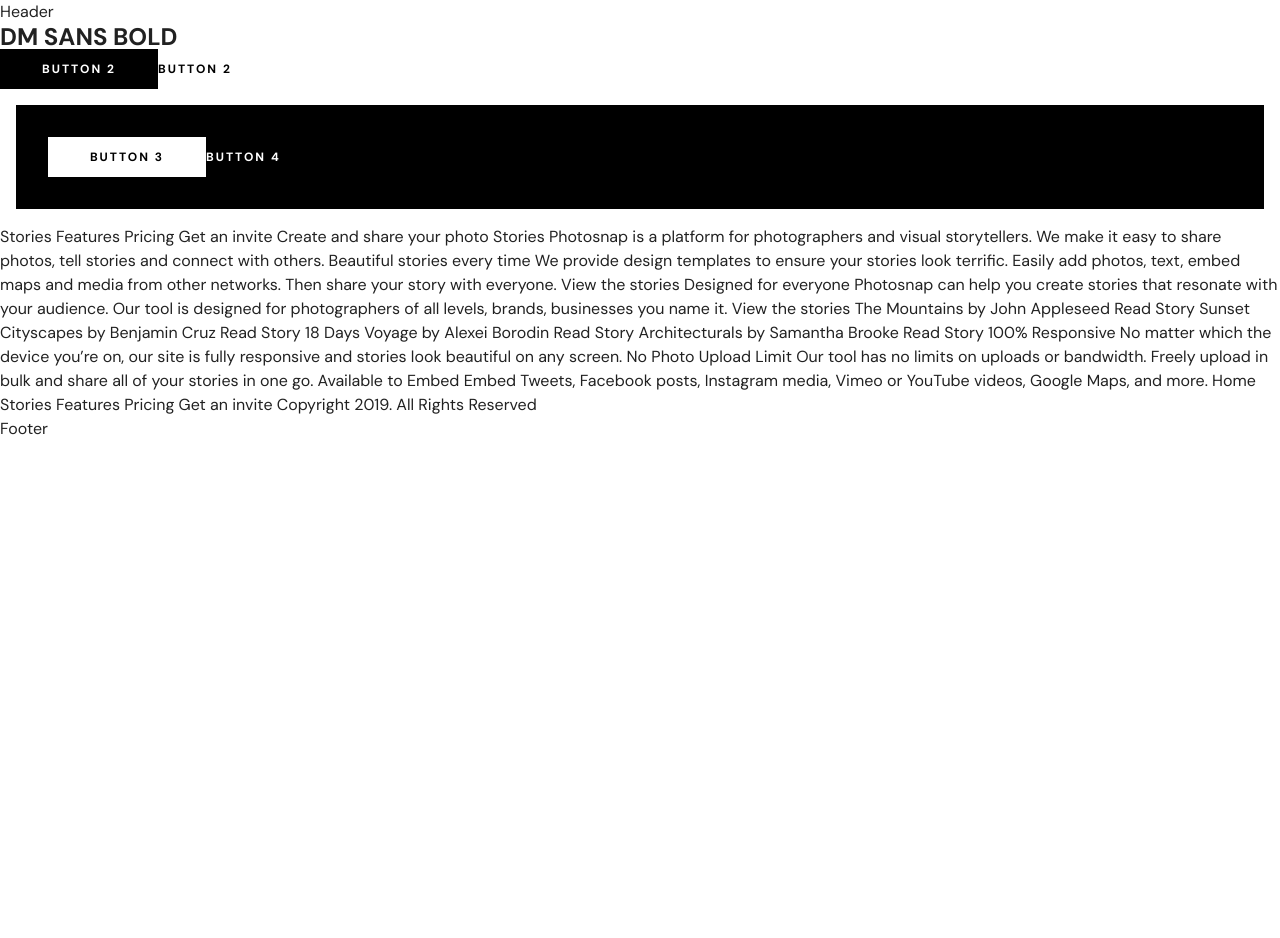
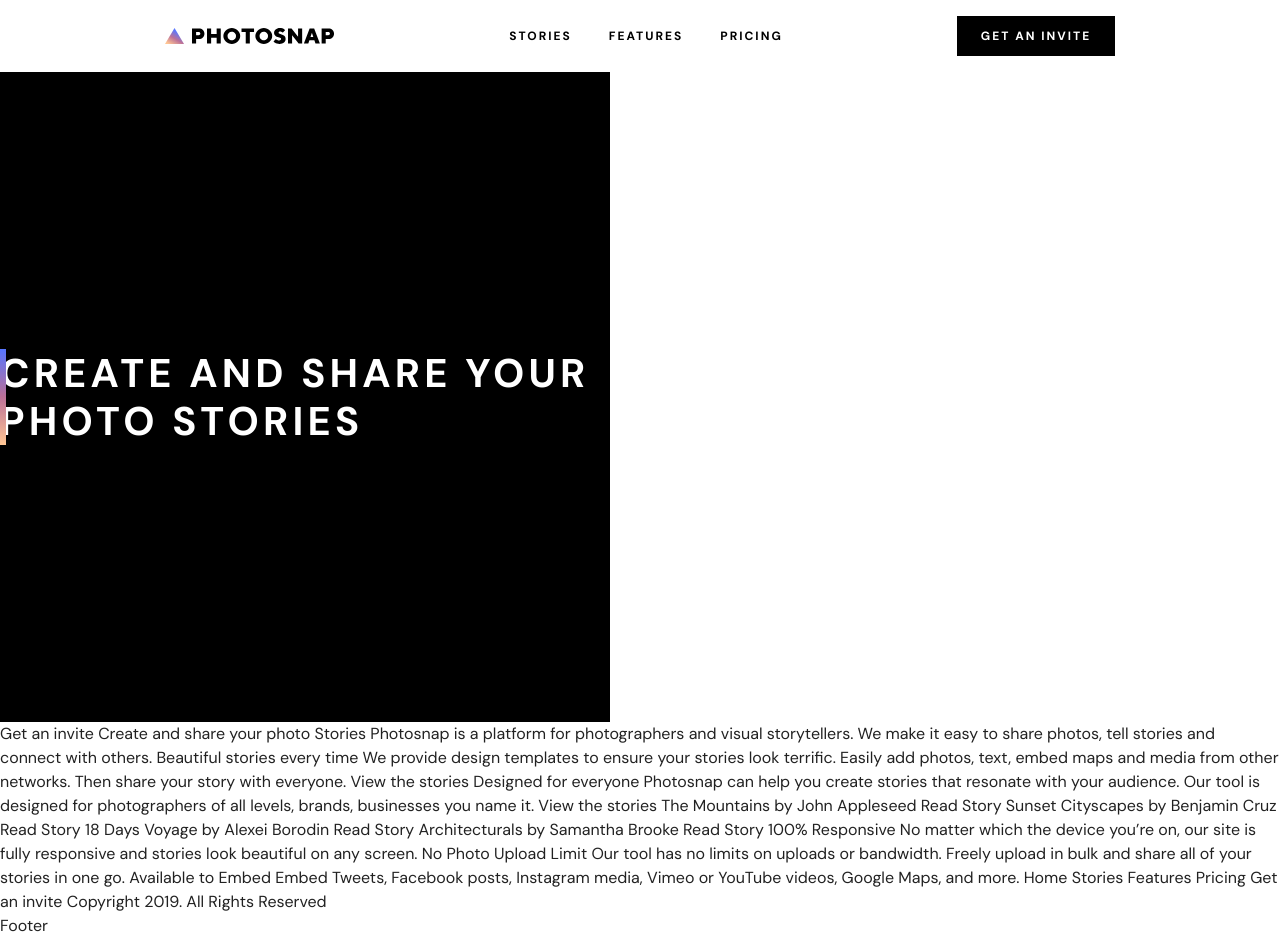
Before and after one commit to nekopudding/photosnap-multi-page-website, a React (Create React App) app: page / in a window 1280 px wide. Before the commit the page ends 800 px from the top, so only its background shows below. Built offline with nearby package versions, Linux system fonts and the light colour scheme.

Commit message:
home page progress

```diff
--- a/src/components/Button/Button.styles.jsx
+++ b/src/components/Button/Button.styles.jsx
@@ -9,6 +9,7 @@ export const ContainedButton = styled(Box,{
   height: 40,
   justifyContent: 'center',
   alignItems: 'center',
+  cursor: 'pointer',
   '& *': {
     textDecoration: 'none',
     color: invertColors ? theme.palette.black : theme.palette.white,
@@ -20,10 +21,11 @@ export const ContainedButton = styled(Box,{
   },
 }));
 
-export const TextButton = styled(Box,{
+export const UnderlinedButton = styled(Box,{
   shouldForwardProp: (prop)=> prop !== 'invertColors',
 })(({ invertColors, theme }) => ({
   display: 'inline-block',
+  cursor: 'pointer',
   '& *': {
     color: invertColors ? theme.palette.white : theme.palette.black,
     textTransform: 'uppercase',
@@ -33,3 +35,18 @@ export const TextButton = styled(Box,{
     }
   },
 }));
+
+export const TextButton = styled(Box,{
+  shouldForwardProp: (prop)=> prop !== 'invertColors',
+})(({ invertColors, theme }) => ({
+  display: 'inline-block',
+  cursor: 'pointer',
+  '& *': {
+    color: invertColors ? theme.palette.white : theme.palette.black,
+    textTransform: 'uppercase',
+    textDecoration: 'none',
+    '&:hover': {
+      color: theme.palette.grey
+    }
+  },
+}));
--- a/src/components/Button/Button.jsx
+++ b/src/components/Button/Button.tsx
@@ -1,10 +1,15 @@
 import { Typography } from '@mui/material'
 import React from 'react'
 import { Link } from 'react-router-dom';
-import {ContainedButton, TextButton} from  './Button.styles.jsx'
+import {ContainedButton, TextButton,UnderlinedButton} from  './Button.styles'
 
-
-function Button(props) {
+const Button: React.FC<{
+  children: string,
+  variant: string,
+  to: string,
+  link: boolean,
+  invertColors: boolean
+}> = (props) => {
   const {children,variant,to, link} = props;
   return (
     <>
@@ -20,6 +25,17 @@ function Button(props) {
       </ContainedButton>
     }
 
+    {(variant === 'underlined') &&
+      <UnderlinedButton {...props}>
+        {link ?
+          <Link to={to}>
+            <Typography variant='h4' children={children}/>
+          </Link>
+          :
+          <Typography variant='h4' children={children}/>
+        }
+      </UnderlinedButton>
+    }
     {(variant === 'text') &&
       <TextButton {...props}>
         {link ?
@@ -30,6 +46,7 @@ function Button(props) {
           <Typography variant='h4' children={children}/>
         }
       </TextButton>
+
     }
 
     </>
@@ -43,4 +60,4 @@ Button.defaultProps = {
   invertColors: false
 }
 
-export default Button
+export default Button;
--- /dev/null
+++ b/src/components/Header.jsx
@@ -0,0 +1,42 @@
+import { AppBar, Toolbar,Container,Box,IconButton, Typography, } from '@mui/material'
+import {ReactComponent as Logo } from 'assets/shared/desktop/logo.svg'
+import React from 'react'
+import theme from 'theme'
+import Button from './Button/Button'
+
+const pages = [
+  'Stories','Features','Pricing'
+]
+function Header() {
+  return (
+    <>
+      <AppBar position="fixed" sx={{bgcolor: theme.palette.white, boxShadow: 'none'}}>
+        <Toolbar disableGutters sx={{height: 72, px: '165px'}}>
+          <Logo/>
+          <Box
+            sx={{
+              display: 'flex',
+              textTransform: 'uppercase',
+              mx: 'auto',
+              '& > * + *': {
+                ml: '37px',
+              }
+            }}
+          >
+            {pages.map((page) => (
+              <Button key={page} variant='text'>
+                {page}
+              </Button>
+            ))}
+          </Box>
+          <Box>
+            <Button variant='contained'>Get an Invite</Button>
+          </Box>
+        </Toolbar>
+    </AppBar>
+    <Box sx={{height: 72}}/>
+    </>
+  )
+}
+
+export default Header
--- a/src/components/Header.tsx
+++ /dev/null
@@ -1,9 +0,0 @@
-import React from 'react'
-
-function Header() {
-  return (
-    <div>Header</div>
-  )
-}
-
-export default Header
--- a/src/pages/Home.js
+++ b/src/pages/Home.jsx
@@ -6,17 +6,28 @@ import theme from 'theme'
 function Home() {
   return (
     <>
-    <Typography variant='h2'>DM SANS BOLD</Typography>
-    <Button variant='contained'>Button 2</Button>
-    <Button variant='text'>Button 2</Button>
-    <Box sx={{bgcolor: theme.palette.black, p:4,m:2}}>
-      <Button variant='contained' invertColors>Button 3</Button>
-      <Button variant='text' invertColors>Button 4</Button>
-    </Box>
-      Stories
-      Features
-      Pricing
-
+      <Box
+        sx={{
+          height: 650
+        }}
+      >
+        <Box
+          sx={{
+            width: 610,
+            height: '100%',
+            bgcolor: theme.palette.black,
+            display: 'flex',
+            flexDirection: 'column',
+            alignItems: 'center',
+            justifyContent: 'center',
+          }}
+        >
+          <Box sx={{position: 'relative'}}>
+            <Box sx={{position: 'absolute', width: 6, height: '100%', background: `linear-gradient(0deg, ${theme.palette.a1} 0%, ${theme.palette.a2} 50%, ${theme.palette.a3} 100%)`}}/>
+            <Typography variant='h1' sx={{color: theme.palette.white, textTransform: 'uppercase'}}>Create and share your photo Stories</Typography>
+          </Box>
+        </Box>
+      </Box>
       Get an invite
 
       Create and share your photo Stories
--- a/src/theme.js
+++ b/src/theme.js
@@ -1,4 +1,3 @@
-
 import { createTheme } from "@mui/material";
 
 const _ = {
@@ -9,13 +8,6 @@ const _ = {
   a1: 'hsl(28,100%,79%)',
   a2: 'hsl(329,36%,59%)',
   a3: 'hsl(229,100%,67%)'
-}
-const buttonOverride = {
-  backgroundColor: 'transparent',
-  '&:hover': {
-    textDecoration: 'underline',
-    backgroundColor: 'inherit',
-  }
 }
 
 // @ts-nocheck @ts-ignore
--- a/tsconfig.json
+++ b/tsconfig.json
@@ -9,6 +9,7 @@
       "es6",
     ],
     "allowJs": true,
+    "checkJs": false,
     "skipLibCheck": true,
     "esModuleInterop": true,
     "allowSyntheticDefaultImports": true,
```
